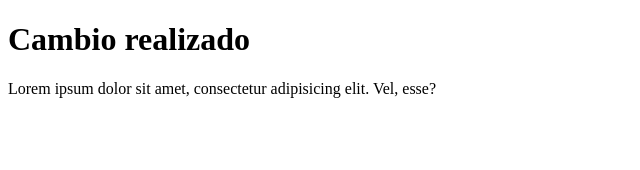
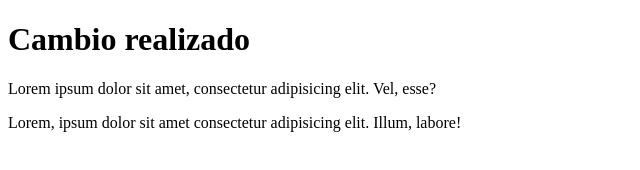
Before and after one commit to Luispaoletti97/Test-repositorio, a plain HTML site: page index.html in a window 1280 px wide. Shown: the whole page, without its empty margins (0-640 px from the left). Drawn offline with Linux system fonts and the light colour scheme.

Commit message:
cambio 4

```diff
--- a/index.html
+++ b/index.html
@@ -11,6 +11,9 @@
     <!--Div contenedor 2-->
     <div class=contenedor>
        <p>Lorem ipsum dolor sit amet, consectetur adipisicing elit. Vel, esse?</p>
+    </div class=contenedor2>
+    <div>
+    <p>Lorem, ipsum dolor sit amet consectetur adipisicing elit. Illum, labore!</p>
     </div>
 </body>
 </html>
```
